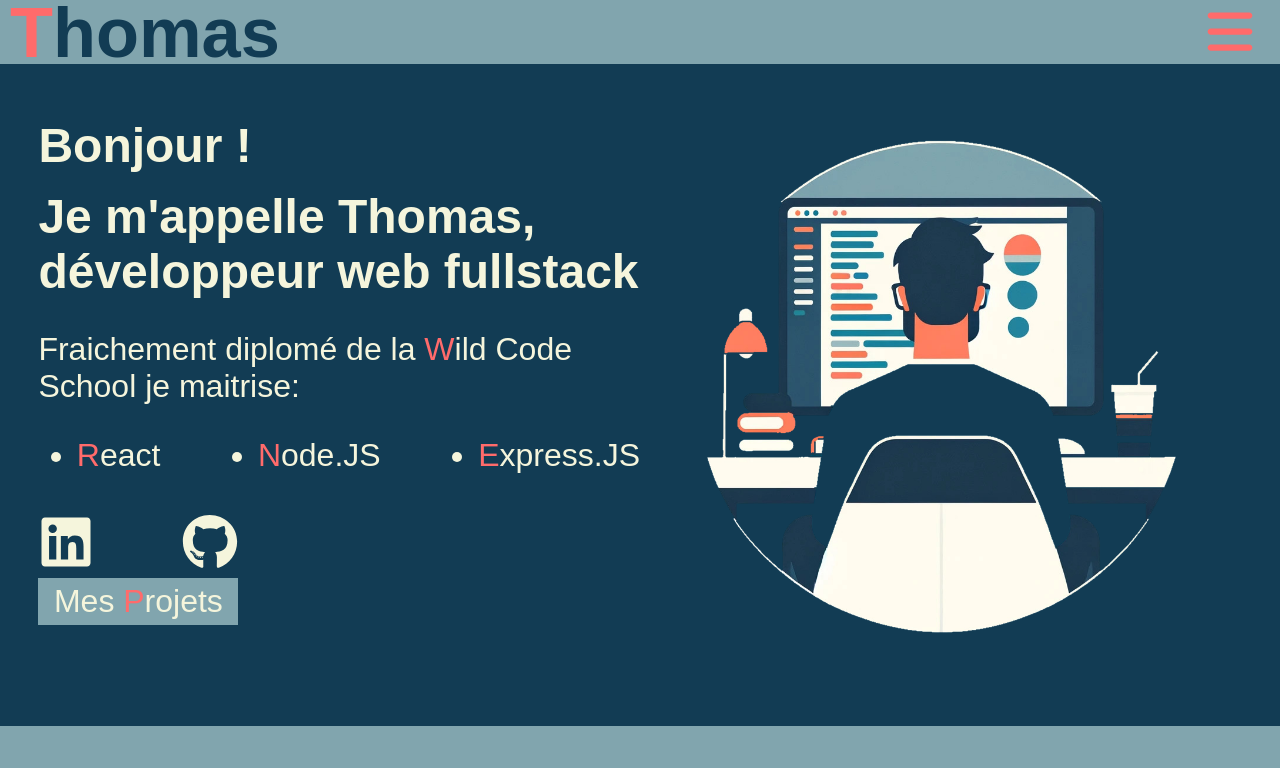
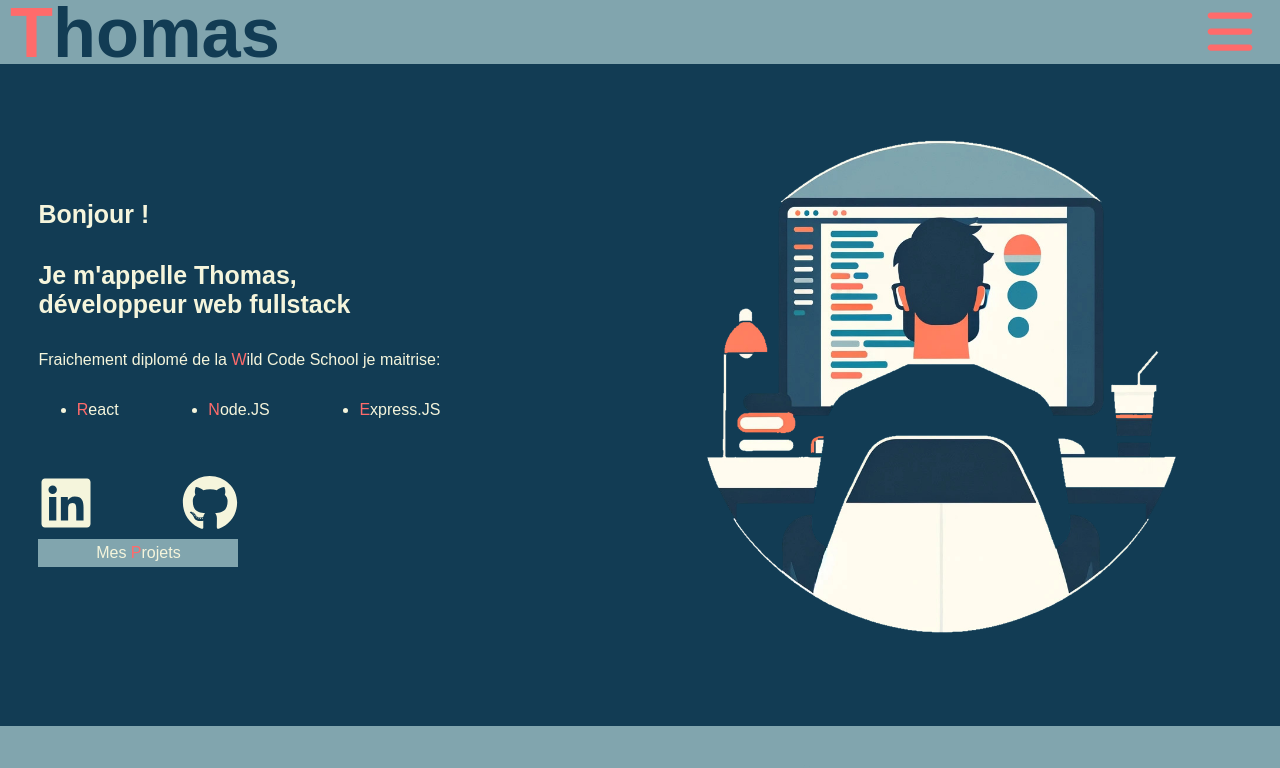
Before and after one commit to Thomas-Nigon/myPortFolio-JS, a React (Vite) app: page / in a window 1280 px wide. Shown: the top 768 px of the page. Built offline with nearby package versions, Linux system fonts and the light colour scheme.

Commit message:
reduce font size in desktop version

```diff
--- a/src/Components/About/About.scss
+++ b/src/Components/About/About.scss
@@ -1,7 +1,7 @@
 @import "../../variables.scss";
 
 .about {
-  font-size: clamp(1rem, 4.8vw, 2rem);
+  font-size: clamp(1rem, 1.2vw, 2rem);
   background-color: $main;
   color: $darkerMain;
   padding: 3vw;
--- a/src/Components/Welcome/Welcome.jsx
+++ b/src/Components/Welcome/Welcome.jsx
@@ -9,7 +9,7 @@ function Welcome() {
   return (
     <>
       <main className="welcome">
-        <section>
+        <section className="welcome__sideContainer">
           <h1 className="welcome__title">Bonjour !</h1>
           <h2 className="welcome__title">
             Je m&apos;appelle Thomas,
--- a/src/Components/Welcome/welcome.scss
+++ b/src/Components/Welcome/welcome.scss
@@ -1,7 +1,7 @@
 @import "../../variables.scss";
 
 .welcome {
-  font-size: clamp(1rem, 4.8vw, 2rem);
+  font-size: clamp(1rem, 1.3vw, 2rem);
   background-color: $darkerMain;
   padding: 3vw;
 }
@@ -14,11 +14,11 @@
   color: $accent;
 }
 .welcome--text {
-  font-size: clamp(1rem, 4.3vw, 2rem);
+  font-size: clamp(1rem, 1.2vw, 2rem);
   color: beige;
 }
 .welcome--skillList {
-  font-size: clamp(1rem, 4.3vw, 2rem);
+  font-size: clamp(1rem, 1.2vw, 2rem);
   padding: 0 0 0 3vw;
   display: flex;
   justify-content: space-between;
@@ -53,15 +53,19 @@
   margin-top: 1vh;
   background-color: $main;
   color: beige;
-  font-size: clamp(1rem, 4.8vw, 2rem);
+  font-size: clamp(1rem, 1.2vw, 2rem);
 }
 
 @media screen and (min-width: 600px) {
   .welcome {
-    font-size: 2rem;
     background-color: $darkerMain;
     display: flex;
     justify-content: space-between;
+  }
+  .welcome__sideContainer {
+    display: flex;
+    flex-direction: column;
+    justify-content: center;
   }
   .welcome--pics {
     width: 50%;
```
